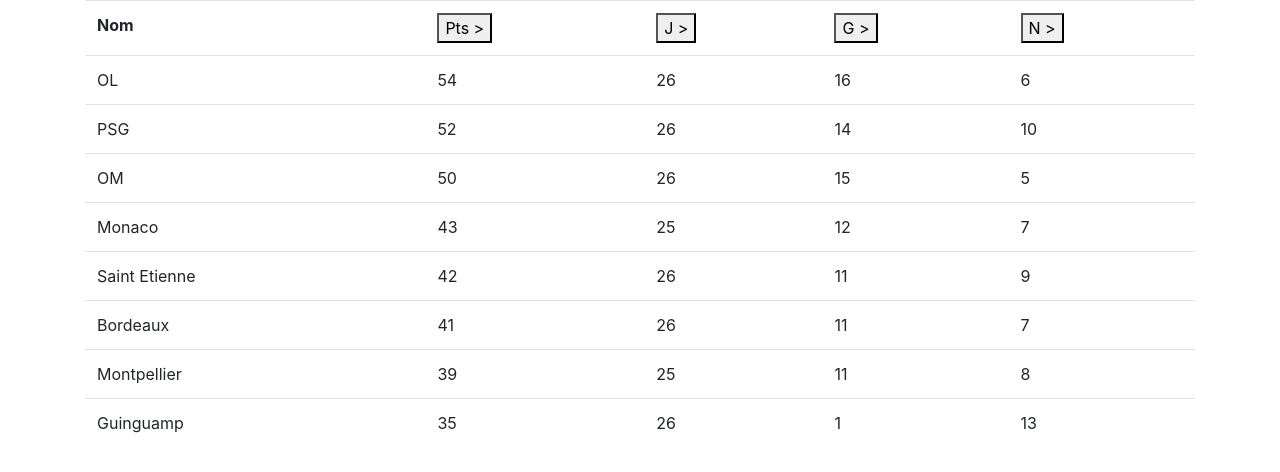
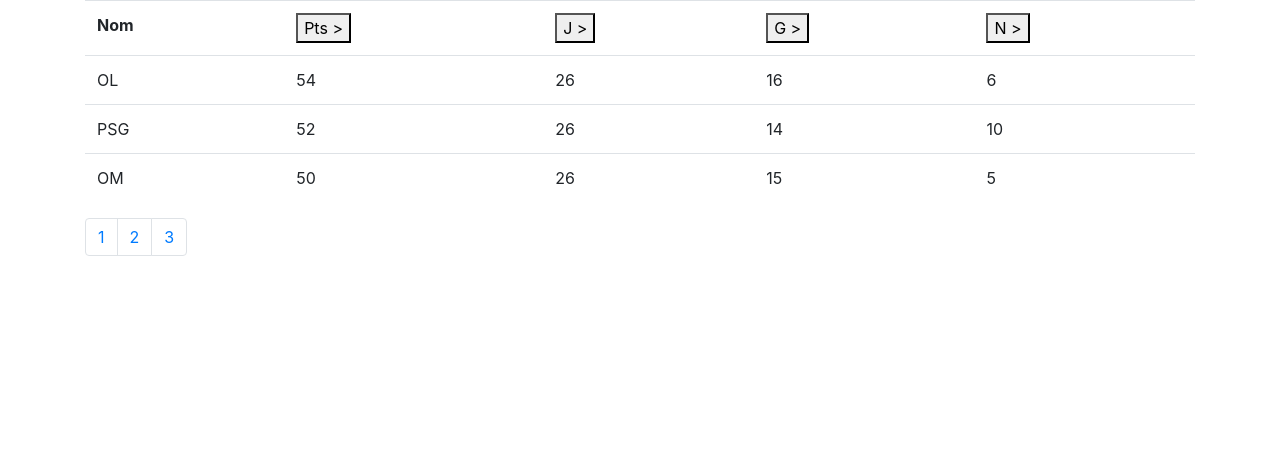
Before and after one commit to LeaDalibard/angular-basics, a plain HTML site: page ex4/index.html in a window 1280 px wide. Drawn offline with nearby package versions, Linux system fonts and the light colour scheme.

Commit message:
Learning to make pagination with precise number of item/page

```diff
--- a/ex4/index.html
+++ b/ex4/index.html
@@ -18,22 +18,42 @@
 <div ng-controller="mainCtrl">
 
     <table class="table">
+
         <tr>
             <th>Nom</th>
-            <th><button ng-click="onSort('pts')">Pts {{arrow('pts')}}</button></th>
-            <th><button ng-click="onSort('j')">J {{arrow('j')}} </button></th>
-            <th><button ng-click="onSort('g')">G {{arrow('g')}}</button></th>
-            <th><button ng-click="onSort('n')">N {{arrow('n')}}</button></th>
+            <th>
+                <button ng-click="onSort('pts')">Pts {{arrow('pts')}}</button>
+            </th>
+            <th>
+                <button ng-click="onSort('j')">J {{arrow('j')}}</button>
+            </th>
+            <th>
+                <button ng-click="onSort('g')">G {{arrow('g')}}</button>
+            </th>
+            <th>
+                <button ng-click="onSort('n')">N {{arrow('n')}}</button>
+            </th>
         </tr>
-        <tr ng-repeat="team in teams | orderBy:sort:order[sort]">
+
+        <tr ng-repeat="team in sliceTeam(teams) | orderBy:sort:order[sort]">
             <td>{{team.name}}</td>
             <td>{{team.pts}}</td>
             <td>{{team.j}}</td>
             <td>{{team.g}}</td>
             <td>{{team.n}}</td>
         </tr>
+    </table>
+    <nav aria-label="Page navigation example">
+        <ul class="pagination">
+            <li class="page-item" ng-repeat="page in pages track by $index" >
+                <!--Track by permet de donner identifiant unique à chaque élement du tableau car sinon tous undefined et le ng-repeat ne fonctionne pas si éléments tous identifiés pareil-->
 
-    </table>
+                <a href="#" ng-click="onPage($index)" class="page-link">{{$index+1}}</a>
+
+            </li>
+        </ul>
+
+    </nav>
 
 
 </div>
--- a/ex4/main.js
+++ b/ex4/main.js
@@ -16,13 +16,27 @@ angular.module("appNomTwo", [])
             g: true,
             n: true
         };
+
+        $scope.nbToDisplay=3;
+        $scope.currentPage=0;
+
+        $scope.pages=new Array(Math.ceil($scope.teams.length/$scope.nbToDisplay));
+
         $scope.arrow=function(col){
             return $scope.order[col]? ">":"<";
         }
         $scope.onSort=function (col) {
             $scope.sort=col;
             $scope.order[col]=!$scope.order[col];
+        }
 
+        $scope.onPage=function(index){
+            $scope.currentPage=index;
+        }
+
+        $scope.sliceTeam=function(teams){
+            var begin=$scope.currentPage* $scope.nbToDisplay;
+            return $scope.teams.slice(begin,begin+$scope.nbToDisplay);
         }
 
     }])
```
